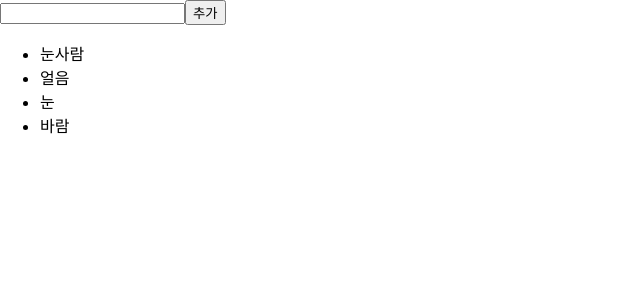
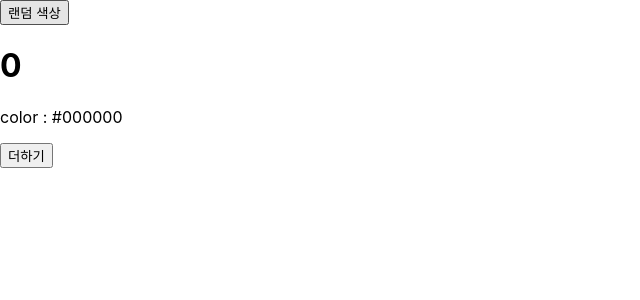
Before and after one commit to songHyeongwon/ReactClass, a React (Create React App) app in the folder learning-react/hello-react/: page / in a window 1280 px wide. Shown: the top 300 px of the page, without its empty margins (0-640 px from the left). Built offline with nearby package versions, Linux system fonts and the light colour scheme.

Commit message:
리액트를 다루는 기술 7장 라이프 사이클

```diff
--- a/learning-react/hello-react/src/App.js
+++ b/learning-react/hello-react/src/App.js
@@ -1,7 +1,9 @@
 //import logo from './logo.svg';
 import './App.css';
-import React, {Component} from 'react';
-import IterationSample from './IterationSample';
+import React, { Component } from 'react';
+import LifeCycleSample from './LifeCycleSample';
+import ErrorBoundary from './ErrorBoundary';
+//import IterationSample from './IterationSample';
 //import MyComponent from './MyComponent';
 //import Counter from './Counter';
 //import Say from './Say';
@@ -12,16 +14,42 @@ import IterationSample from './IterationSample';
 //import React, { Component } from 'react';
 // import ScrollBox from './ScrollBox';
 
+function getRandomColor() {
+  return '#' + Math.floor(Math.random() * 16777215).toString(16);
+}
+
 class App extends Component {
+  state = {
+    color: '#000000',
+  };
+  handleClick = () => {
+    this.setState({
+      color: getRandomColor(),
+    });
+  };
   render() {
     return (
       <div>
-        <IterationSample/>
+        <button onClick={this.handleClick}>랜덤 색상</button>
+        <ErrorBoundary>
+          <LifeCycleSample color={this.state.color} />
+        </ErrorBoundary>
       </div>
     );
   }
 }
 export default App;
+
+// class App extends Component {
+//   render() {
+//     return (
+//       <div>
+//         <IterationSample/>
+//       </div>
+//     );
+//   }
+// }
+// export default App;
 
 // class App extends Component {
 //   render() {
@@ -36,7 +64,6 @@ export default App;
 //   }
 // }
 // export default App;
-
 
 // const App = () => {
 //   const name = '송현권';
--- /dev/null
+++ b/learning-react/hello-react/src/ErrorBoundary.js
@@ -0,0 +1,22 @@
+import React, { Component } from 'react';
+
+class ErrorBoundary extends Component {
+  state = {
+    error: false,
+  };
+  componentDidCatch(error, info) {
+    console.log('componentDidCatch = ', error, info);
+    this.setState({
+      error: true,
+    });
+  }
+  render() {
+    if (this.state.error) {
+      return <div>에러가 발생하였습니다. </div>;
+    } else {
+      return this.props.children;//하위 자식노드 그대로 반환
+    }
+  }
+}
+
+export default ErrorBoundary;
--- /dev/null
+++ b/learning-react/hello-react/src/LifeCycleSample.js
@@ -0,0 +1,89 @@
+import React, { Component } from 'react';
+
+class LifeCycleSample extends Component {
+  state = {
+    number: 0,
+    color: null,
+  };
+  myRef = null;
+  constructor(props) {
+    super(props);
+    console.log('constructor 함수 실행 컴포넌트의 생성자메서드 = ', props);
+  }
+  static getDerivedStateFromProps(nextProps, prevState) {
+    console.log(
+      'getDerivedStateFromProps Props로 받아온값을 state에 동기화시키는 메서드 = ',
+      nextProps,
+      prevState
+    );
+    if (nextProps.color !== prevState.color) {
+      return { color: nextProps.color };
+    }
+    return null; //변경안함
+  }
+  componentDidMount() {
+    console.log(
+      'componentDidMount 컴포넌트가 최초 랜더링을 마쳤을때 실행되는 메서드'
+    );
+  }
+  shouldComponentUpdate(nextProps, nextState) {
+    console.log(
+      'shouldComponentUpdate props 또는 state를 변경했을때 리랜더링을 지정하는메서드 = ',
+      nextProps,
+      nextState
+    );
+    return nextState.number % 10 !== 4;
+  }
+  componentWillUnmount() {
+    console.log('componentWillUnmount 컴포넌트를 DOM이 제거할때 실행');
+  }
+
+  handleClick = () => {
+    this.setState({
+      number: this.state.number + 1,
+    });
+  };
+  getSnapshotBeforeUpdate(prevrops, prevState) {
+    console.log(
+      'getSnapshotBeforeUpdate 컴포넌트 업데이트직전의 값을 참조할때 사용 = ',
+      prevrops,
+      prevState
+    );
+    if (prevrops.color !== this.props.color) {
+      return this.myRef.style.color;
+    }
+    return null;
+  }
+
+  componentDidUpdate(prevrops, prevState, snapshot) {
+    console.log(
+      'componentDidUpdate 리랜더링 완료후 실행되는 컴포넌트 = ',
+      prevrops,
+      prevState,
+      snapshot
+    );
+    if (snapshot) {
+      console.log('업데이트 되기전 색상 = ', snapshot);
+    }
+  }
+
+  render() {
+    console.log('render 컴포넌트를 그린다.');
+    const style = {
+      color: this.props.color,
+    };
+    return (
+      <div>
+          {/* 일부러 에러 만들기 */}
+          {/* {this.state.missing.value} */}
+        <h1 style={style} ref={(ref) => (this.myRef = ref)}>
+          {this.state.number}
+        </h1>
+        <p>color : {this.state.color}</p>
+        <button onClick={this.handleClick}>더하기</button>
+      </div>
+    );
+  }
+}
+
+export default LifeCycleSample;
```
